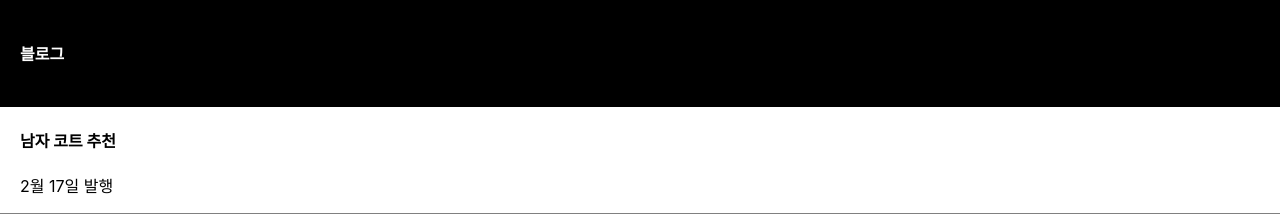
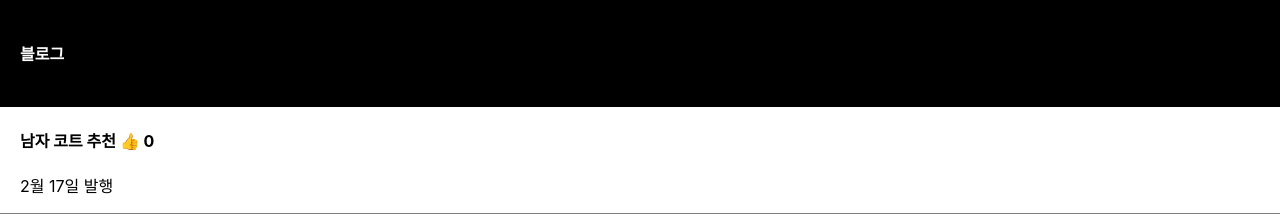
Before and after one commit to apkool12/blog-react, a React (Create React App) app: page / in a window 1280 px wide. Shown: the top 218 px of the page. Built offline with nearby package versions, Linux system fonts and the light colour scheme.

Commit message:
temp_save

```diff
--- a/src/App.js
+++ b/src/App.js
@@ -15,7 +15,7 @@ function App() {
         <h4>블로그</h4>
       </div>
       <div className = "list">
-        <h4>{글제목1}</h4>
+        <h4>{글제목1} <span>👍</span> 0 </h4>
         <p>2월 17일 발행</p>
       </div>
       <div className = "list">
@@ -27,6 +27,7 @@ function App() {
         <p>2월 17일 발행</p>
       </div>
 
+
     </div>
   );
 }
```
